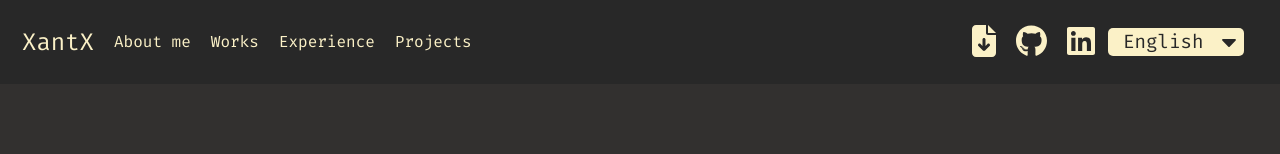
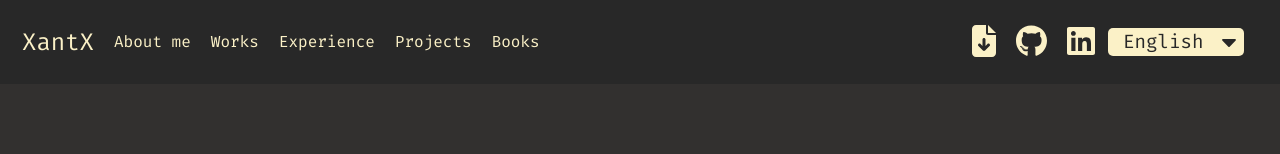
Before and after one commit to XantX/portfolio, a React (Create React App) app: page / in a window 1280 px wide. Shown: the top 154 px of the page. Built offline with nearby package versions, Linux system fonts and the light colour scheme; no server answers.

Commit message:
feat: Fix build issues and update navbar

```diff
--- a/src/App.js
+++ b/src/App.js
@@ -16,7 +16,7 @@ import booksDataRawES from "./files/books-data-es.json";
 import booksDataRawEN from "./files/books-data-en.json";
 
 function App() {
-  const { t, i18n } = useTranslation("books_data");
+  const { i18n } = useTranslation("books_data");
   const [booksData, setBooksData] = useState(
     i18n.language === "es" ? booksDataRawES: booksDataRawEN,
   );
--- a/src/components/book-banner/book-banner.js
+++ b/src/components/book-banner/book-banner.js
@@ -1,11 +1,11 @@
 import { motion, useAnimationFrame } from "motion/react";
 import { Star, BookOpen } from "lucide-react";
 import { useTranslation } from "react-i18next";
-import React, { useRef, useState, useEffect } from "react";
+import React, { useRef, useState } from "react";
 import "./book-banner.css"
 
 export default function BookBanner({ books }) {
-  const { t, i18n } = useTranslation("books_data");
+  const { t } = useTranslation("books_data");
 
   const scrollRef = useRef(null);
   const [isDragging, setIsDragging] = useState(false);
@@ -74,7 +74,7 @@ export default function BookBanner({ books }) {
   };
 
   return (
-    <section className="book-banner">
+    <section id="books" className="book-banner">
       <div className="book-banner-container">
         <motion.div
           initial={{ opacity: 0, y: 20 }}
--- a/src/components/navbar/navbar.js
+++ b/src/components/navbar/navbar.js
@@ -53,6 +53,11 @@ function Navbar() {
                 {t("projects_section")}
               </a>
             </li>
+            <li className="nav-item">
+              <a className="gruv-nav-link" href="#books">
+                {t("books_section")}
+              </a>
+            </li>
           </ul>
           <div className="icons-container me-4">
             <ButtonTooltip
--- a/src/traslations/en/navbar.json
+++ b/src/traslations/en/navbar.json
@@ -2,5 +2,6 @@
   "about_me_section": "About me",
   "experience_section": "Experience",
   "projects_section": "Projects",
-  "works_section": "Works"
+  "works_section": "Works",
+  "books_section": "Books"
 }
--- a/src/traslations/es/navbar.json
+++ b/src/traslations/es/navbar.json
@@ -2,5 +2,6 @@
   "about_me_section": "Acerca de mí",
   "experience_section": "Experiencia",
   "projects_section": "Proyectos",
-  "works_section": "Trabajos"
+  "works_section": "Trabajos",
+  "books_section": "Libros"
 }
```
